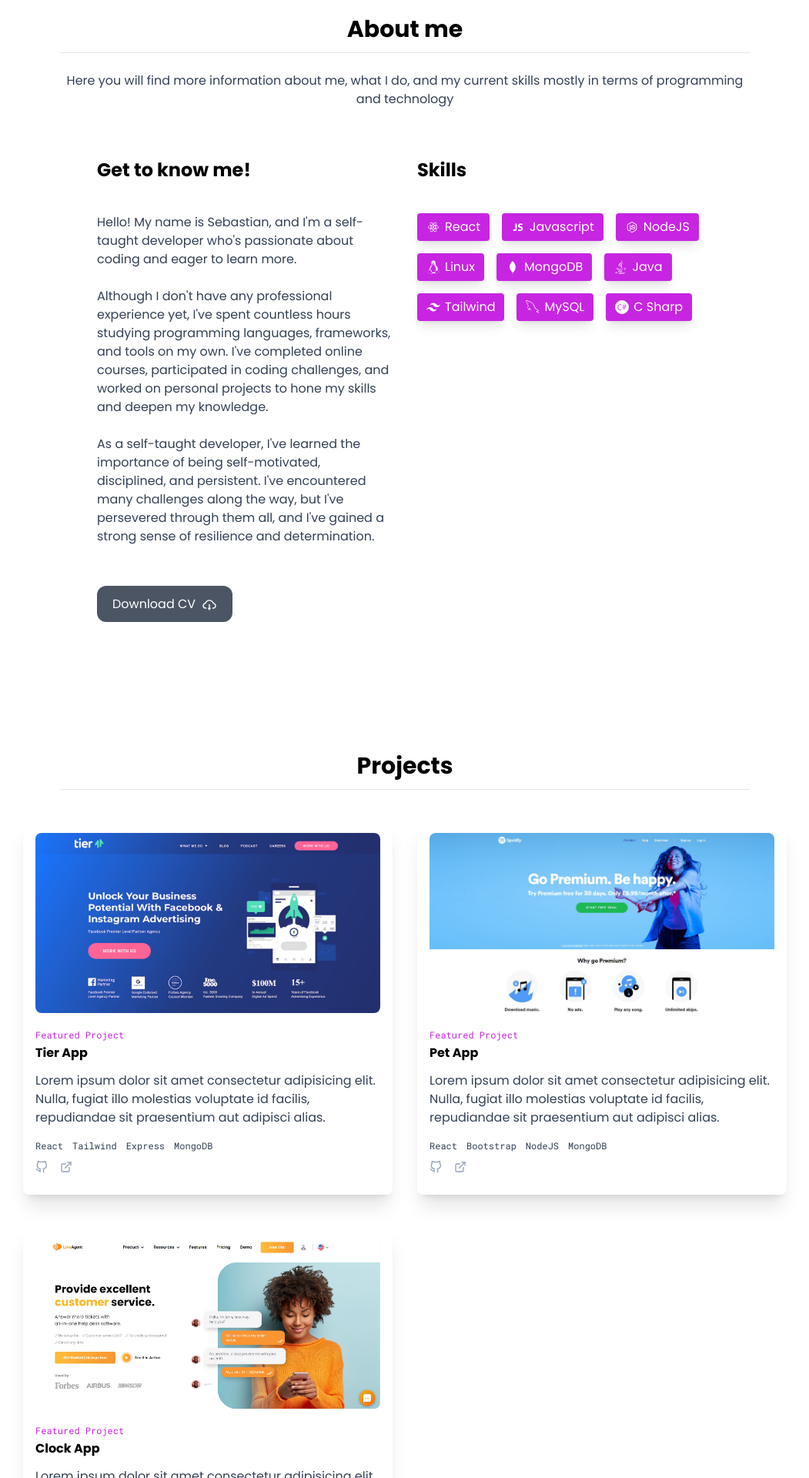
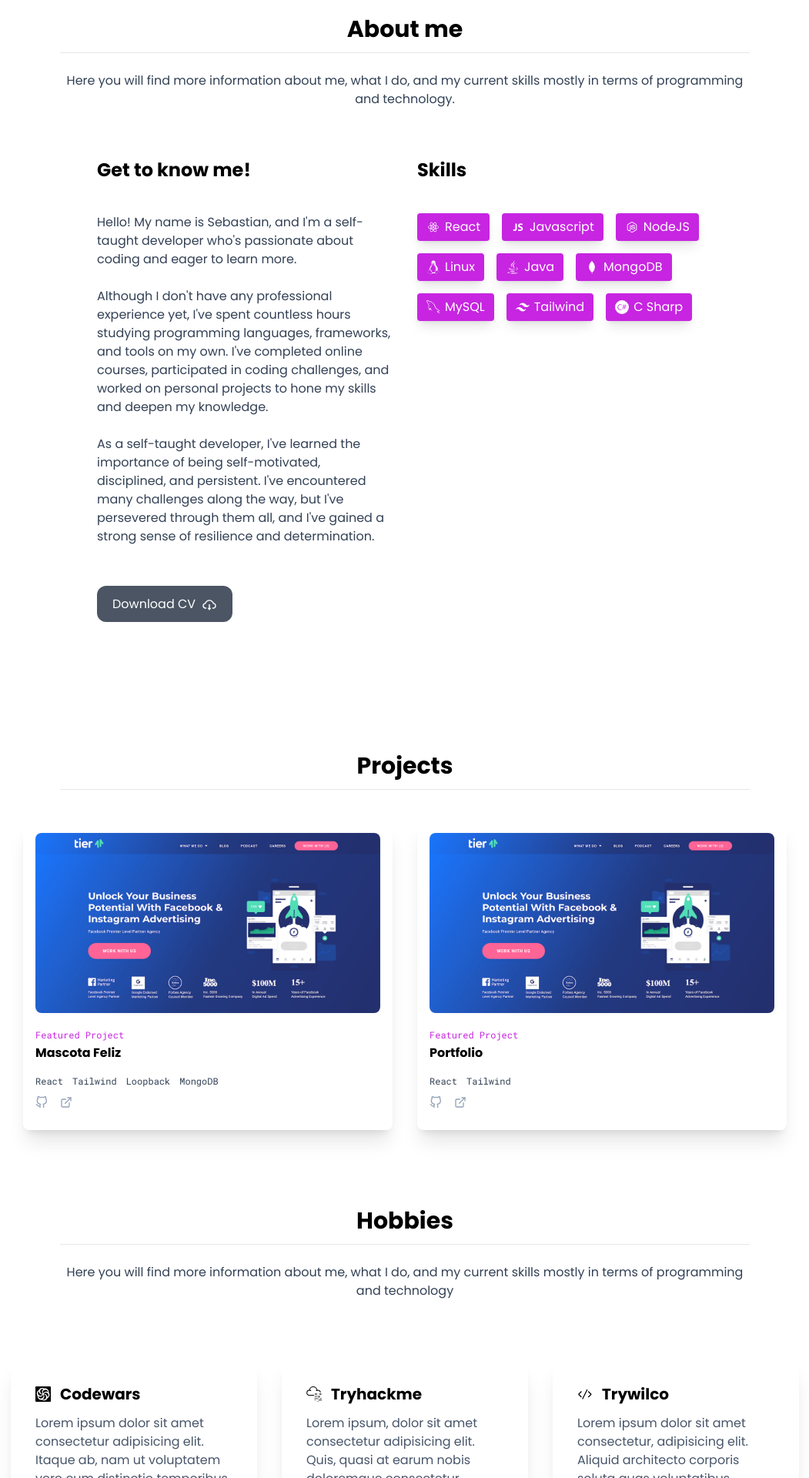
Before and after one commit to tamerlantian/portfolio, a React (Vite) app: page / in a window 1280 px wide. Shown: the part 880-2800 px from the top of the page at 77% size, without its empty margins (114-1165 px from the left). Built offline with nearby package versions, Linux system fonts and the light colour scheme.

Commit message:
routing added and pdf page

```diff
--- a/package.json
+++ b/package.json
@@ -12,7 +12,8 @@
     "react": "^18.2.0",
     "react-dom": "^18.2.0",
     "react-hook-form": "^7.43.4",
-    "react-icons": "^4.7.1"
+    "react-icons": "^4.7.1",
+    "react-router-dom": "^6.8.2"
   },
   "devDependencies": {
     "@types/react": "^18.0.26",
--- a/src/App.jsx
+++ b/src/App.jsx
@@ -1,45 +1,7 @@
-import React, { useEffect } from "react";
 import "./App.css";
-import {
-  Navbar,
-  Banner,
-  SocialBar,
-  Projects,
-  Section,
-  Contact,
-  Footer,
-  AboutMe,
-} from "./components";
-import { useStateContext } from "./context/ContextProvider";
-
+import RoutesApp from "./routes/RoutesApp";
 const App = () => {
-  const { open, toggleTheme } = useStateContext();
-
-  useEffect(() => {
-    if (toggleTheme) {
-      document.documentElement.classList.remove("dark");
-    } else {
-      document.documentElement.classList.add("dark");
-    }
-  });
-
-  return (
-    <div className="font-display h-ful">
-      {open && <div className="filter"></div>}
-      <Navbar />
-      <aside className="fixed bottom-[10%] left-5 hidden xl:block">
-        <SocialBar />
-      </aside>
-      <main className="container h-screen w-full max-w-[1600px] min-h-screen mx-auto px-6 xl:px-32 ">
-        <Banner />
-        <AboutMe />
-        <Projects />
-        <Section />
-        <Contact />
-        <Footer />
-      </main>
-    </div>
-  );
+  return <RoutesApp />;
 };
 
 export default App;
--- a/src/components/About.jsx
+++ b/src/components/About.jsx
@@ -1,4 +1,5 @@
 import React from "react";
+import { Link } from "react-router-dom"
 import { AiOutlineCloudDownload } from "react-icons/ai";
 
 const About = () => {
@@ -30,10 +31,10 @@ const About = () => {
           </p>
         </div>
         <div className="mt-16">
-          <a className="rounded-xl bg-gray-600 text-white py-3 px-5">
+          <Link to="/pdf" className="rounded-xl bg-gray-600 text-white py-3 px-5">
             Download CV
             <AiOutlineCloudDownload className="inline text-xl ml-2" />
-          </a>
+          </Link>
         </div>
       </div>
     </section>
--- a/src/components/AboutMe.jsx
+++ b/src/components/AboutMe.jsx
@@ -7,9 +7,8 @@ const AboutMe = () => {
       <SectionTitle title="About me" />
       <div>
         <p className="text-slate-700 dark:text-slate-400 mx-auto max-w-4xl mt-6 text-center">
-          {" "}
           Here you will find more information about me, what I do, and my
-          current skills mostly in terms of programming and technology{" "}
+          current skills mostly in terms of programming and technology.
         </p>
       </div>
       <div className="grid md:grid-cols-2  md:px-16 xl:px-28 gap-8 mt-16">
--- a/src/components/Banner.jsx
+++ b/src/components/Banner.jsx
@@ -18,15 +18,13 @@ const Banner = () => {
         </h3>
         </div>
         <div className="delay-400">
-          <p className="text-slate-700 mt-5 md:mt-10 max-w-xl dark:text-slate-400">
+          <p className="block text-slate-700 mt-5 md:mt-10 max-w-xl dark:text-slate-400">
             I’m a self-taught developer specializing in building (and occasionally
             designing) exceptional digital experiences. Currently, I’m focused on
             building accessible, human-centered products at Upstatement.
           </p>
         </div>
-        <button className="border border-darkFont py-3 px-10 mt-10 text-font hover:rounded-md hover:bg-font hover:text-white hover:-translate-y-3 hover:ease-in-out hover:duration-300 ease-in-out duration-300 dark:border-font">
-          <a href="#projects">Projects</a>
-        </button>
+        <a href="#projects" className="inline-block bg-font text-white border rounded-sm border-font py-3 px-10 mt-10 md:text-font md:bg-transparent hover:bg-font hover:text-white hover:-translate-y-1 hover:ease-in-out hover:duration-300 ease-in-out duration-300 dark:border-font">Projects</a>
       </div>
     </section>
   );
--- a/src/data/info.jsx
+++ b/src/data/info.jsx
@@ -1,6 +1,4 @@
 import landing1 from "../assets/landing1.png";
-import landing2 from "../assets/landing2.png";
-import landing3 from "../assets/landing3.jpg";
 import {
   DiReact,
   DiJavascript1,
@@ -20,24 +18,24 @@ export const socialData = [
   {
     tag: "twitter",
     icon: <FiTwitter />,
-    link: "https://twitter.com/2301_ian"
+    link: "https://twitter.com/2301_ian",
   },
   {
     tag: "github",
     icon: <FiGithub />,
-    link: "https://github.com/tamerlantian"
+    link: "https://github.com/tamerlantian",
   },
   {
     tag: "linkedin",
     icon: <FiLinkedin />,
-    link: "https://www.linkedin.com/in/sebastianhoyos0123/"
+    link: "https://www.linkedin.com/in/sebastianhoyos0123/",
   },
   {
     tag: "instagram",
     icon: <FiInstagram />,
-    link: "https://www.instagram.com/sebas_tian.08/"
+    link: "https://www.instagram.com/sebas_tian.08/",
   },
-]
+];
 
 export const skills = [
   {
@@ -57,52 +55,41 @@ export const skills = [
     icon: <DiLinux />,
   },
   {
+    tag: "Java",
+    icon: <FaJava />,
+  },
+  {
     tag: "MongoDB",
     icon: <DiMongodb />,
   },
   {
-    tag: "Java",
-    icon: <FaJava />,
+    tag: "MySQL",
+    icon: <GrMysql />,
   },
   {
     tag: "Tailwind",
     icon: <SiTailwindcss />,
   },
   {
-    tag: "MySQL",
-    icon: <GrMysql />,
+    tag: "C Sharp",
+    icon: <SiCsharp />,
   },
-  {
-    tag: "C Sharp",
-    icon: <SiCsharp />
-  }
 ];
 
 export const projects = [
   {
-    name: "Tier App",
+    name: "Mascota Feliz",
     image: landing1,
-    description:
-      "Lorem ipsum dolor sit amet consectetur adipisicing elit. Nulla, fugiat illo molestias voluptate id facilis, repudiandae sit praesentium aut adipisci alias.",
-    tools: ["React", "Tailwind", "Express", "MongoDB"],
+    description: "",
+    tools: ["React", "Tailwind", "Loopback", "MongoDB"],
     githubLink: "",
     liveLink: "",
   },
   {
-    name: "Pet App",
-    image: landing2,
-    description:
-      "Lorem ipsum dolor sit amet consectetur adipisicing elit. Nulla, fugiat illo molestias voluptate id facilis, repudiandae sit praesentium aut adipisci alias.",
-    tools: ["React", "Bootstrap", "NodeJS", "MongoDB"],
-    githubLink: "",
-    liveLink: "",
-  },
-  {
-    name: "Clock App",
-    image: landing3,
-    description:
-      "Lorem ipsum dolor sit amet consectetur adipisicing elit. Nulla, fugiat illo molestias voluptate id facilis, repudiandae sit praesentium aut adipisci alias.",
-    tools: ["React", "Styled Components", "Express", "MySQL"],
+    name: "Portfolio",
+    image: landing1,
+    description: "",
+    tools: ["React", "Tailwind"],
     githubLink: "",
     liveLink: "",
   },
@@ -144,18 +131,18 @@ export const hobbies = [
 export const navbarItems = [
   {
     link: "#about",
-    name: "About"
+    name: "About",
   },
   {
     link: "#projects",
-    name: "Projects"
+    name: "Projects",
   },
   {
     link: "#hobbies",
-    name: "Hobbies"
+    name: "Hobbies",
   },
   {
     link: "#contact",
-    name: "Contact"
+    name: "Contact",
   },
-]
+];
--- /dev/null
+++ b/src/pages/Home.jsx
@@ -0,0 +1,45 @@
+import React, { useEffect } from "react";
+import "../App.css";
+import {
+  Navbar,
+  Banner,
+  SocialBar,
+  Projects,
+  Section,
+  Contact,
+  Footer,
+  AboutMe,
+} from "../components";
+import { useStateContext } from "../context/ContextProvider";
+
+const Home = () => {
+  const { open, toggleTheme } = useStateContext();
+
+  useEffect(() => {
+    if (toggleTheme) {
+      document.documentElement.classList.remove("dark");
+    } else {
+      document.documentElement.classList.add("dark");
+    }
+  });
+
+  return (
+    <div className="font-display h-ful">
+      {open && <div className="filter"></div>}
+      <Navbar />
+      <aside className="fixed bottom-[10%] left-5 hidden xl:block">
+        <SocialBar />
+      </aside>
+      <main className="container h-screen w-full max-w-[1600px] min-h-screen mx-auto px-6 xl:px-32 ">
+        <Banner />
+        <AboutMe />
+        <Projects />
+        <Section />
+        <Contact />
+        <Footer />
+      </main>
+    </div>
+  );
+};
+
+export default Home;
--- /dev/null
+++ b/src/pages/Pdf.jsx
@@ -0,0 +1,18 @@
+import React from "react";
+import cv from "../assets/docs/cv.pdf"
+
+const Pdf = () => {
+  return (
+    <div style={{ postion: "absolute", width: "100%", height: "100vh" }}>
+      <object
+        data={cv}
+        type="application/pdf"
+        width="100%"
+        height="100%"
+      ></object>
+    </div>
+  );
+};
+
+export default Pdf;
+Pdf;
--- /dev/null
+++ b/src/routes/RoutesApp.jsx
@@ -0,0 +1,17 @@
+import React from "react";
+import { BrowserRouter, Route, Routes } from "react-router-dom";
+import Home from "../pages/Home";
+import Pdf from "../pages/Pdf";
+
+const RoutesApp = () => {
+  return (
+    <BrowserRouter>
+      <Routes>
+        <Route path="/" element={<Home />} />
+        <Route path="/pdf" element={<Pdf />} />
+      </Routes>
+    </BrowserRouter>
+  );
+};
+
+export default RoutesApp;
```
Also changed, not shown: 2 other files (tests, documents, lock files or other folders).
